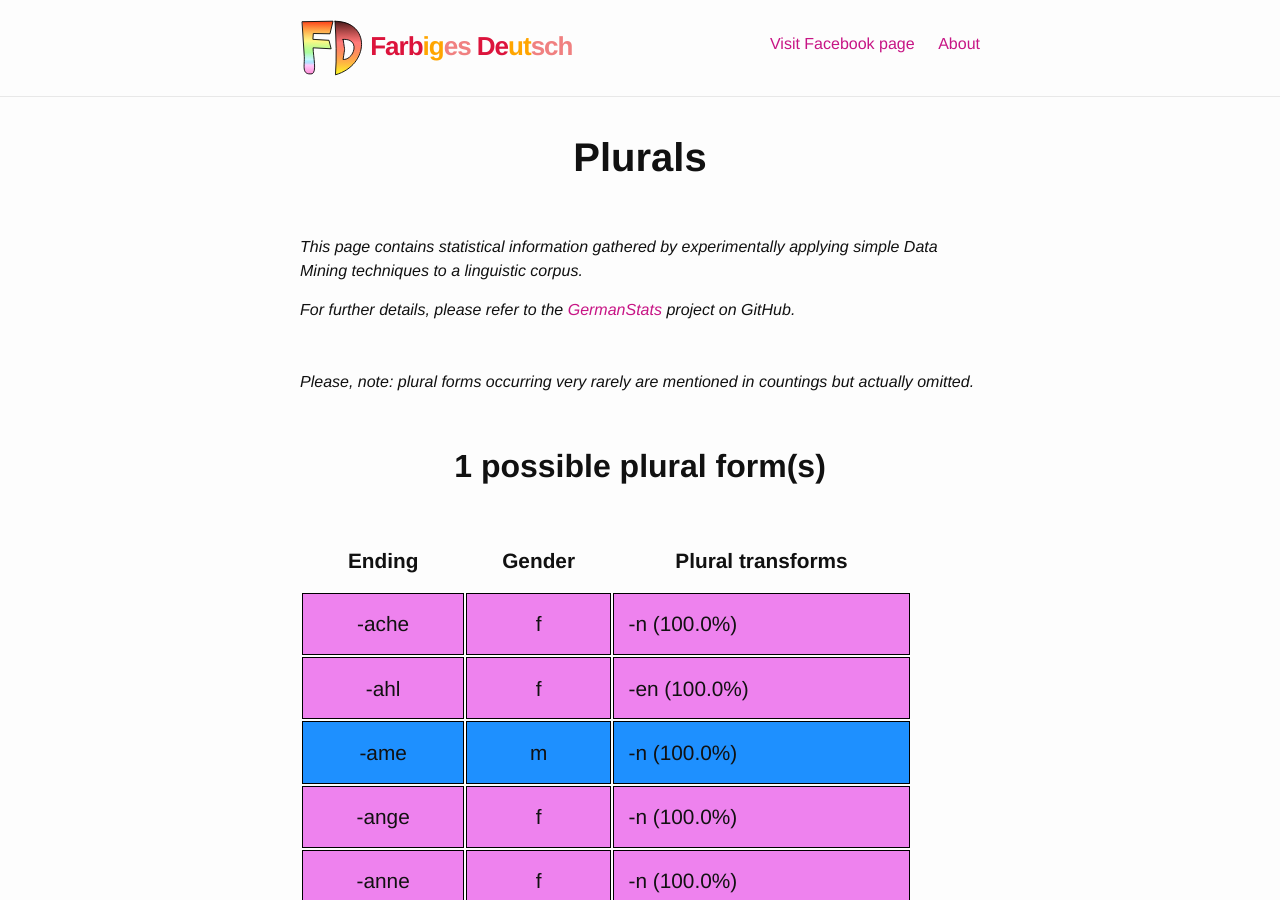
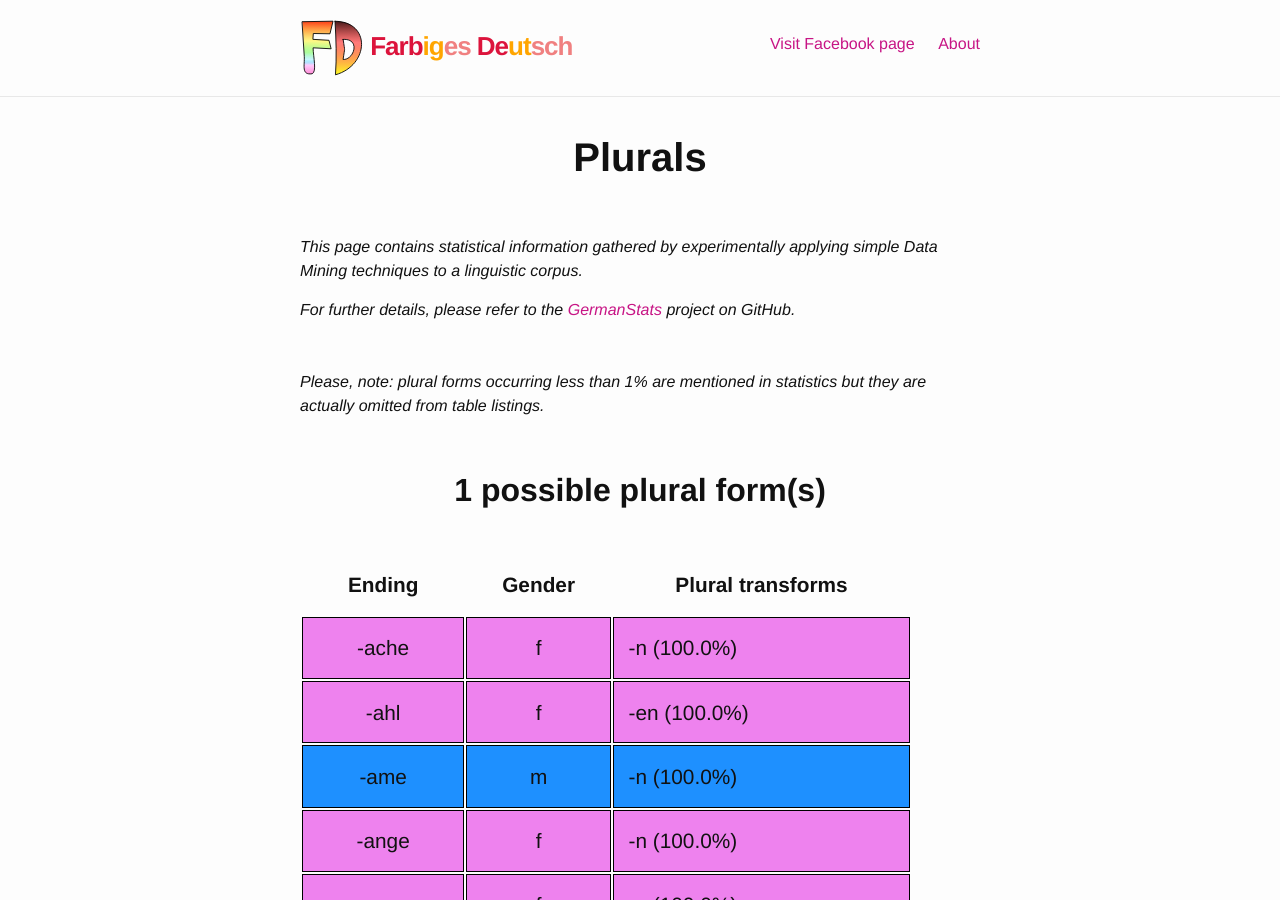
Before and after one commit to giancosta86/FarbigesDeutsch, a Jekyll site: the page built from plurals.html, in a window 1280 px wide and 900 px high. Built offline with Jekyll 4.4.1, drawn with Linux system fonts in a browser that asks for light colours.

Commit message:
Update plurals page

```diff
--- a/plurals.html
+++ b/plurals.html
@@ -8,7 +8,8 @@ excerpt: How noun plural is affected by the word ending and gender
 {% include germanStatsNotice.html %}
 
 <p class="notice">
-  Please, note: plural forms occurring very rarely are mentioned in countings but actually omitted.
+  Please, note: plural forms occurring less than 1% are mentioned in statistics
+  but they are actually omitted from table listings.
 </p>
 
 {% for pluralEntry in site.data.stats.plural.byEndingAndGender %}
```
